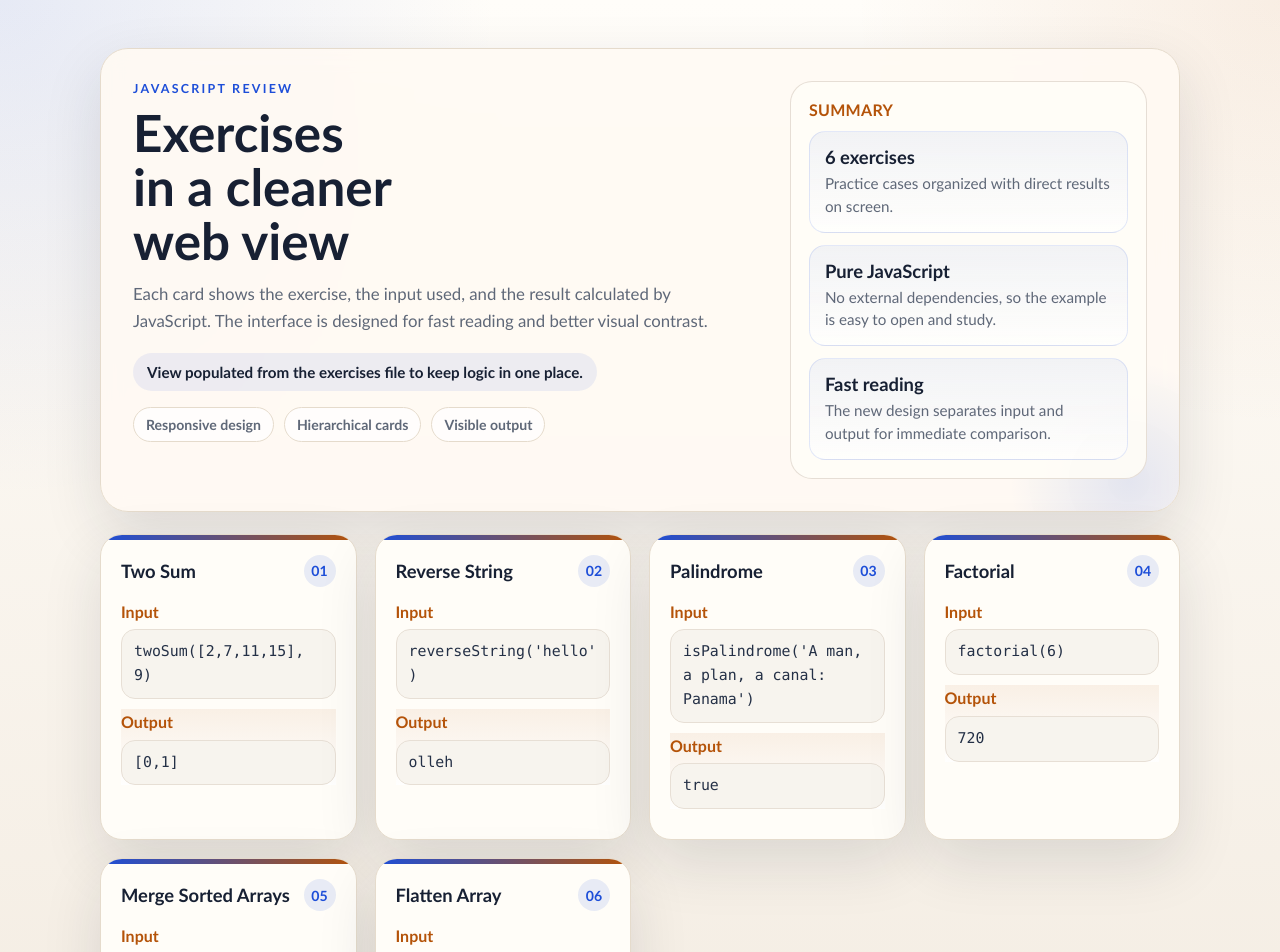
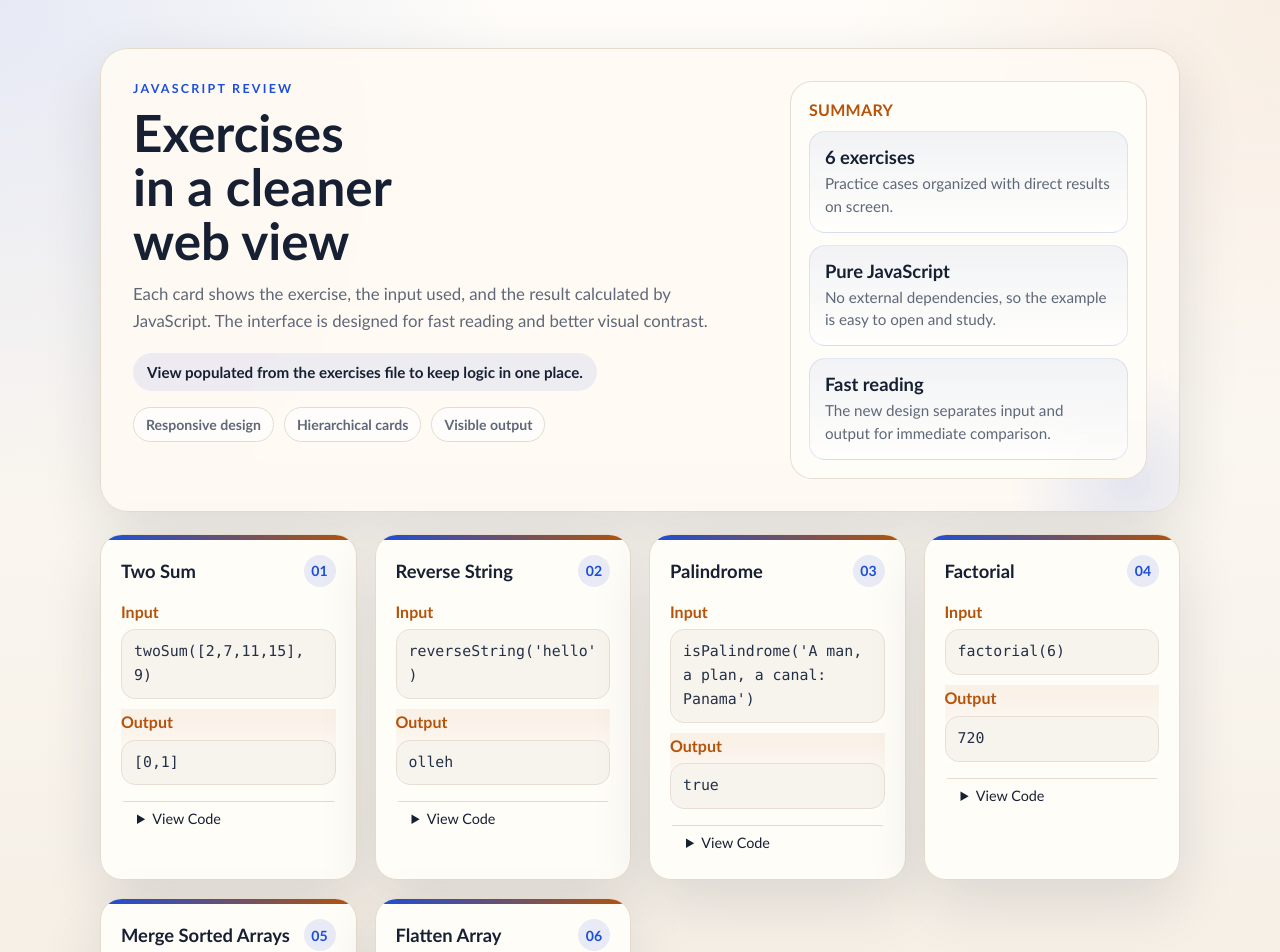
Before and after one commit to Teloxa/JavaScript-Review, a Vue app: page / in a window 1280 px wide. Shown: the top 952 px of the page. Built offline with nearby package versions, Linux system fonts and the light colour scheme.

Commit message:
feat: add code viewer snippet to exercise cards
- Inject code property in App.vue by converting utility functions using .toString().
- Add collapsible <details> element in ExerciseCard.vue to toggle source code visibility.
- Include basic scoped CSS for the code snippet container to match the UI.

```diff
--- a/src/App.vue
+++ b/src/App.vue
@@ -7,32 +7,38 @@ const examples = ref([
     {
         title: 'Two Sum',
         input: 'twoSum([2,7,11,15], 9)',
-        output: JSON.stringify(twoSum([2, 7, 11, 15], 9))
+        output: JSON.stringify(twoSum([2, 7, 11, 15], 9)),
+        code: twoSum.toString()
     },
     {
         title: 'Reverse String',
         input: "reverseString('hello')",
-        output: reverseString('hello')
+        output: reverseString('hello'),
+        code: reverseString.toString()
     },
     {
         title: 'Palindrome',
         input: "isPalindrome('A man, a plan, a canal: Panama')",
-        output: String(isPalindrome('A man, a plan, a canal: Panama'))
+        output: String(isPalindrome('A man, a plan, a canal: Panama')),
+        code: isPalindrome.toString()
     },
     {
         title: 'Factorial',
         input: 'factorial(6)',
-        output: String(factorial(6))
+        output: String(factorial(6)),
+        code: factorial.toString()
     },
     {
         title: 'Merge Sorted Arrays',
         input: 'mergeSortedArrays([1,3,5],[2,4,6])',
-        output: JSON.stringify(mergeSortedArrays([1, 3, 5], [2, 4, 6]))
+        output: JSON.stringify(mergeSortedArrays([1, 3, 5], [2, 4, 6])),
+        code: mergeSortedArrays.toString()
     },
     {
         title: 'Flatten Array',
         input: 'flattenArray([1,[2,[3,4],5],6])',
-        output: JSON.stringify(flattenArray([1, [2, [3, 4], 5], 6]))
+        output: JSON.stringify(flattenArray([1, [2, [3, 4], 5], 6])),
+        code: flattenArray.toString()
     }
 ]);
 </script>
--- a/src/components/ExerciseCard.vue
+++ b/src/components/ExerciseCard.vue
@@ -23,5 +23,33 @@ const formattedIndex = computed(() => String(props.index + 1).padStart(2, '0'));
     </div>
     <p><strong>Input</strong><code>{{ example.input }}</code></p>
     <p class="result"><strong>Output</strong><code>{{ example.output }}</code></p>
+
+    <details class="code-details">
+      <summary>View Code</summary>
+      <pre><code>{{ example.code }}</code></pre>
+    </details>
   </article>
 </template>
+
+<style scoped>
+.code-details {
+  margin-top: 1rem;
+  background: var(--bg-alt);
+  border-radius: 4px;
+  overflow: hidden;
+}
+.code-details summary {
+  padding: 0.5rem 1rem;
+  cursor: pointer;
+  font-weight: 500;
+  font-size: 0.9rem;
+  background: var(--surface);
+  border-top: 1px solid var(--border);
+}
+.code-details pre {
+  margin: 0;
+  padding: 1rem;
+  overflow-x: auto;
+  font-size: 0.85rem;
+}
+</style>
--- a/src/example.js
+++ /dev/null
@@ -1 +0,0 @@
-// This a liitle change to test the git
```
Also changed, not shown: src/components/HelloWorld.vue (indentation only), src/utils/problems.js (indentation only).
